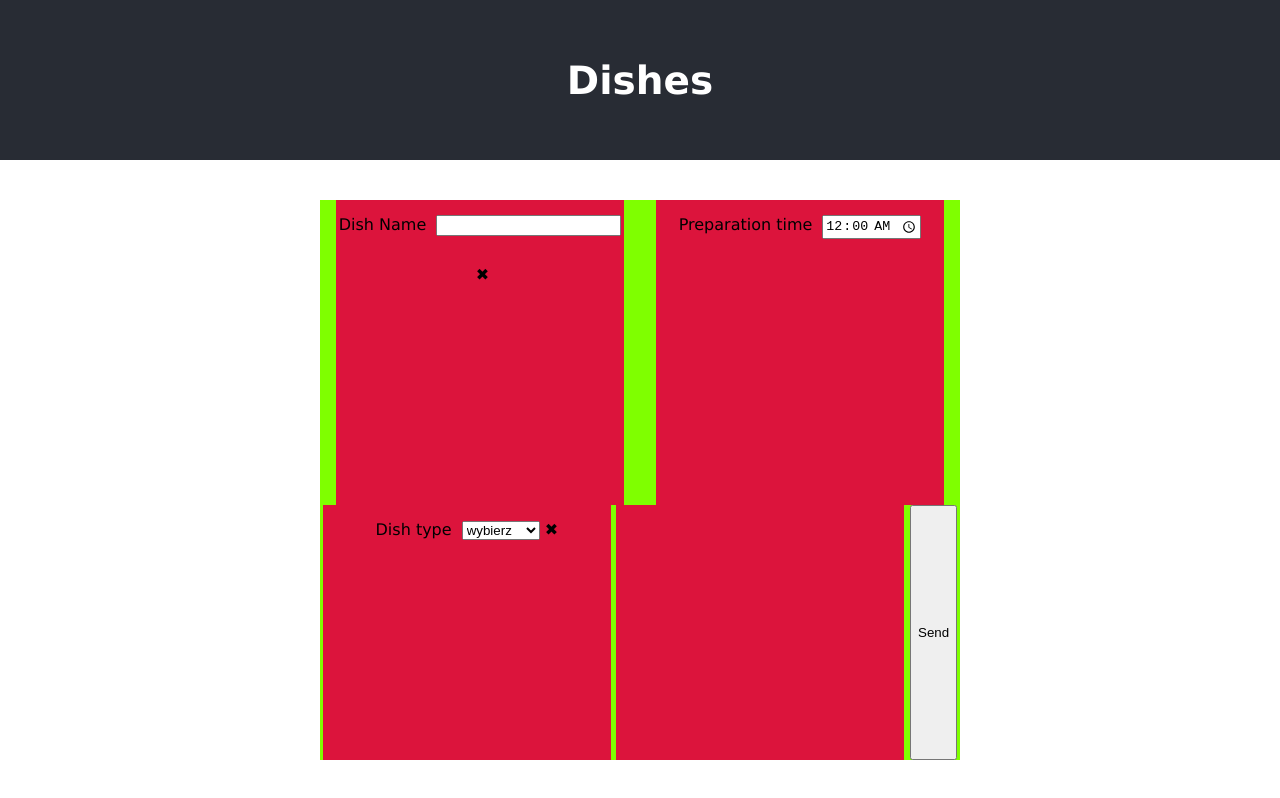
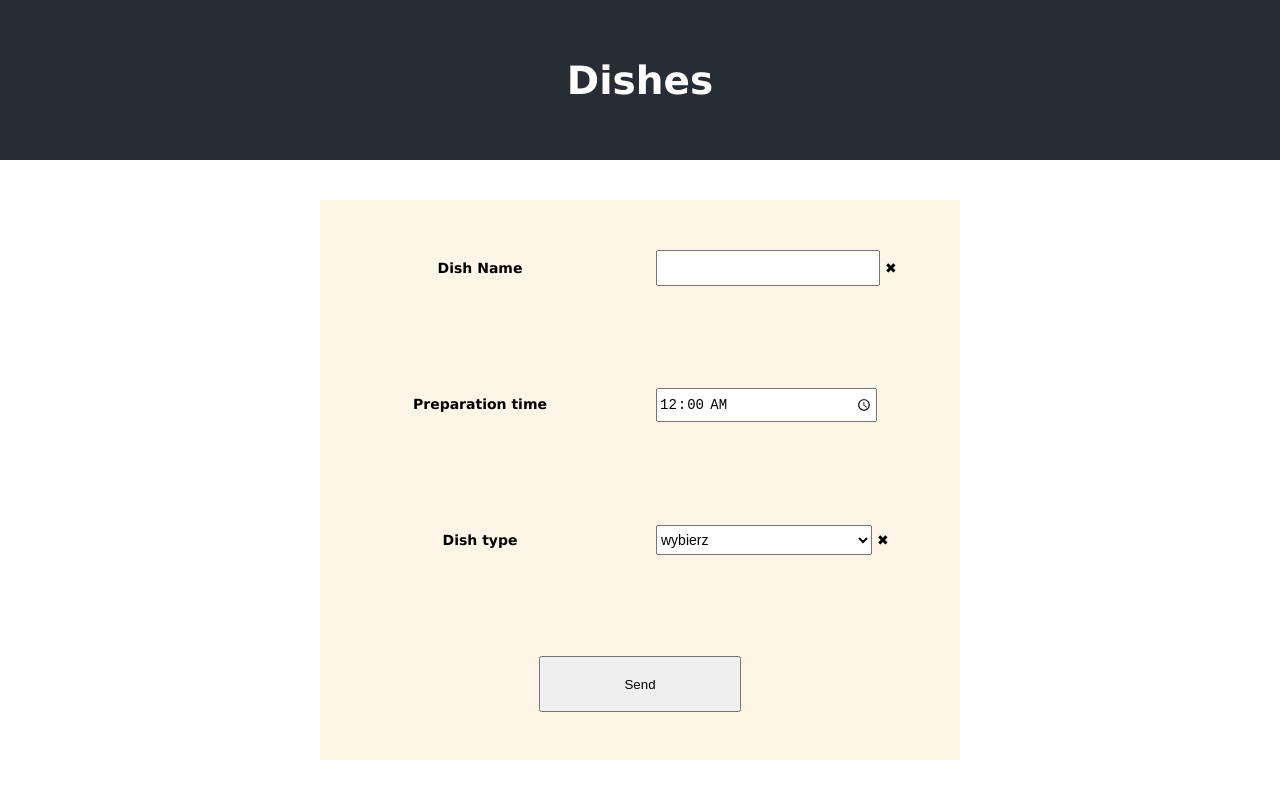
Before and after one commit to przkor/hexocean, a React (Create React App) app: page / in a window 1280 px wide. Shown: the top 798 px of the page. Built offline with nearby package versions, Linux system fonts and the light colour scheme.

Commit message:
correct CSS style

```diff
--- a/src/App.css
+++ b/src/App.css
@@ -1,6 +1,5 @@
 .App {
   font-family: Verdana, Tahoma, sans-serif;
-  font-size: 16px;
   text-align: center;
 }
 
@@ -9,14 +8,16 @@
   pointer-events: none;
 }
 
-label {
-  margin-right: 10px;
-}
 
 header {
   height: 15vh;
   min-height: 10vh;
   margin-bottom: 5vh;
+}
+
+section {
+  height: 85vh;
+  font-size: 12px;
 }
 
 form {
@@ -26,19 +27,32 @@ form {
   margin: auto;
   height: 70vh;
   width: 50%;
-
-  min-height: 30vh;
-  background: chartreuse;
-
+  min-height: 50vh;
+  background:oldlace;
   justify-content:space-around;
+  align-content: space-around;
+}
+form div {
+  flex-basis: 45%;
+  text-align: center;
+  font-weight: bold;
+  line-height: 5vh;
+  font-size: 14px;
 }
 
-form div {
-  flex-basis: 45%;
-  background: crimson;
-  line-height: 50px;
+form div.formDiv {
+  text-align: left;
+}
 
+.form-control {
+  height: 30px;
+  font-size: 14px;
+  width: 75%;
+}
 
+button {
+  width: 70%;
+  height: 7vh;
 }
 
 input:invalid+span:after {
--- a/src/App.js
+++ b/src/App.js
@@ -101,8 +101,11 @@ function App() {
   <>
     <div>
       <label htmlFor="slices">Slices</label>
+    </div>
+    <div className="formDiv">
       <input
         type="number"
+        className="form-control"
         id="slices"
         name="slices"
         min="1"
@@ -114,6 +117,8 @@ function App() {
     </div>
     <div>
       <label htmlFor="diameter">Diameter</label>
+    </div>
+    <div className="formDiv">
       <input
         type="number"
         className="form-control"
@@ -131,10 +136,14 @@ function App() {
   )
 
   const soup = (
+    <>
     <div>
       <label htmlFor="spiciness_scale">Spiciness scale (1-10)</label>
+    </div>
+    <div className="formDiv">
       <input
         type="number"
+        className="form-control"
         id="spiciness_scale"
         name="spiciness_scale"
         min="1"
@@ -146,13 +155,18 @@ function App() {
       />
       <span className="validity"></span>
     </div>
+    </>
   )
 
   const sandwitch = (
+  <>
     <div>
       <label htmlFor="slices_of_bread">Slices of bread</label>
+    </div>
+    <div className="formDiv">
       <input
         type="number"
+        className="form-control"
         id="slices_of_bread"
         name="slices_of_bread"
         min="1"
@@ -163,6 +177,7 @@ function App() {
       />
       <span className="validity"></span>
     </div>
+  </>
   )
 
   const elementToShow = () => {
@@ -188,6 +203,8 @@ function App() {
       <form>
         <div>
           <label htmlFor="name">Dish Name</label>
+        </div>
+        <div className="formDiv">
           <input
               type="text"
               className="form-control"
@@ -201,8 +218,11 @@ function App() {
         </div>
         <div>
           <label htmlFor="preparation_time">Preparation time</label>
+        </div>
+        <div className="formDiv">
           <input
             type="time"
+            className="form-control"
             id="preparation_time"
             name="preparation_time"
             value={preparation_time || "00:00:00"}
@@ -213,6 +233,8 @@ function App() {
         </div>
         <div>
           <label htmlFor="type">Dish type</label>
+        </div>
+        <div className="formDiv">
           <select
             onChange={handleSelectDishType}
             className="form-control"
@@ -227,9 +249,8 @@ function App() {
           </select>
           <span className="validity"></span>
         </div>
+          {type ? elementToShow() : '' }
         <div>
-          {type ? elementToShow() : '' }
-        </div>
         <button
           type="button"
           id="submit"
@@ -239,6 +260,7 @@ function App() {
         >
           Send
         </button>
+        </div>
       </form>
     )
   }
```
Lines whose indentation alone changed are shown as unchanged.
